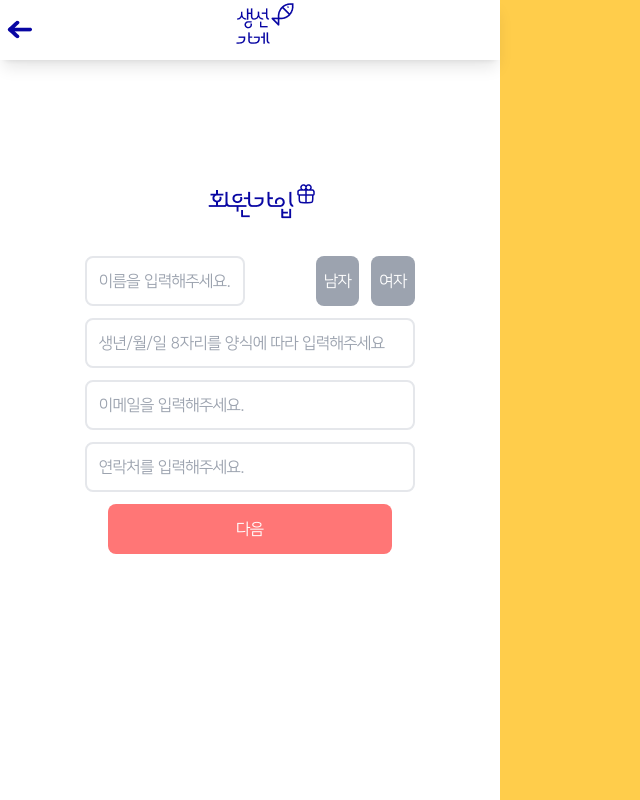
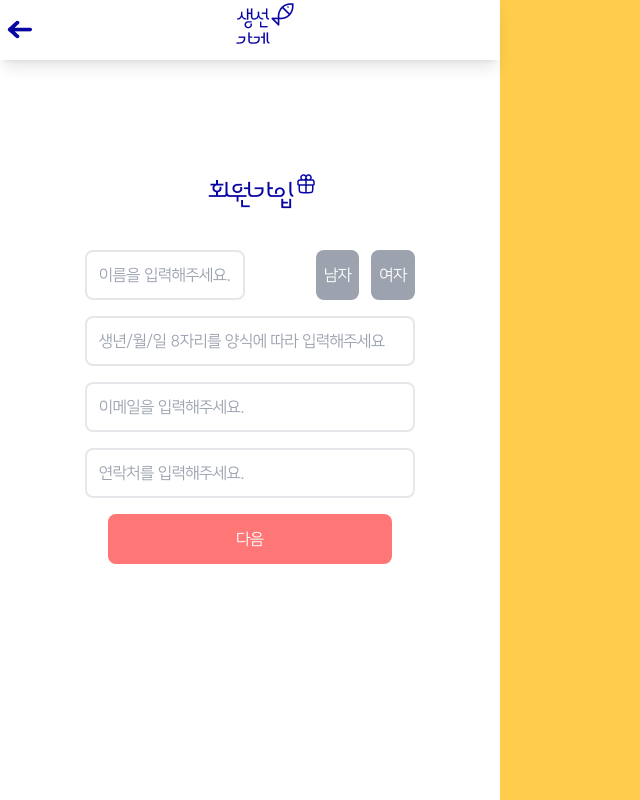
Before and after one commit to sun-mart-egg/funding-gift, a React (Vite) app in the folder FE/: page /input-profile in a window 1280 px wide. Shown: the whole page, without its empty margins (0-640 px from the left). Built offline with nearby package versions, Linux system fonts and the light colour scheme.

Commit message:
[FE][Design] #S10P22D201-204 회원가입 시 상세정보 받는 페이지 생성 및 디자인

```diff
--- a/FE/src/components/Login/InputProfile.jsx
+++ b/FE/src/components/Login/InputProfile.jsx
@@ -32,7 +32,7 @@ function InputProfile() {
   };
 
   return (
-    <div className="sub-layer gap-3">
+    <div className="sub-layer gap-4">
       <img src={SignupLogo} alt="회원가입로고" className="m-3" />
       <div className="flex w-[330px] justify-between">
         <input
--- a/FE/src/components/Login/Signup.jsx
+++ b/FE/src/components/Login/Signup.jsx
@@ -24,7 +24,7 @@ function Signup() {
   };
 
   return (
-    <div className="sub-layer gap-3">
+    <div className="sub-layer gap-4">
       <img src={SignupLogo} alt="회원가입로고" className="m-3" />
       <p className="signup-font">물건을 받을 주소를 입력해주세용</p>
 
```
